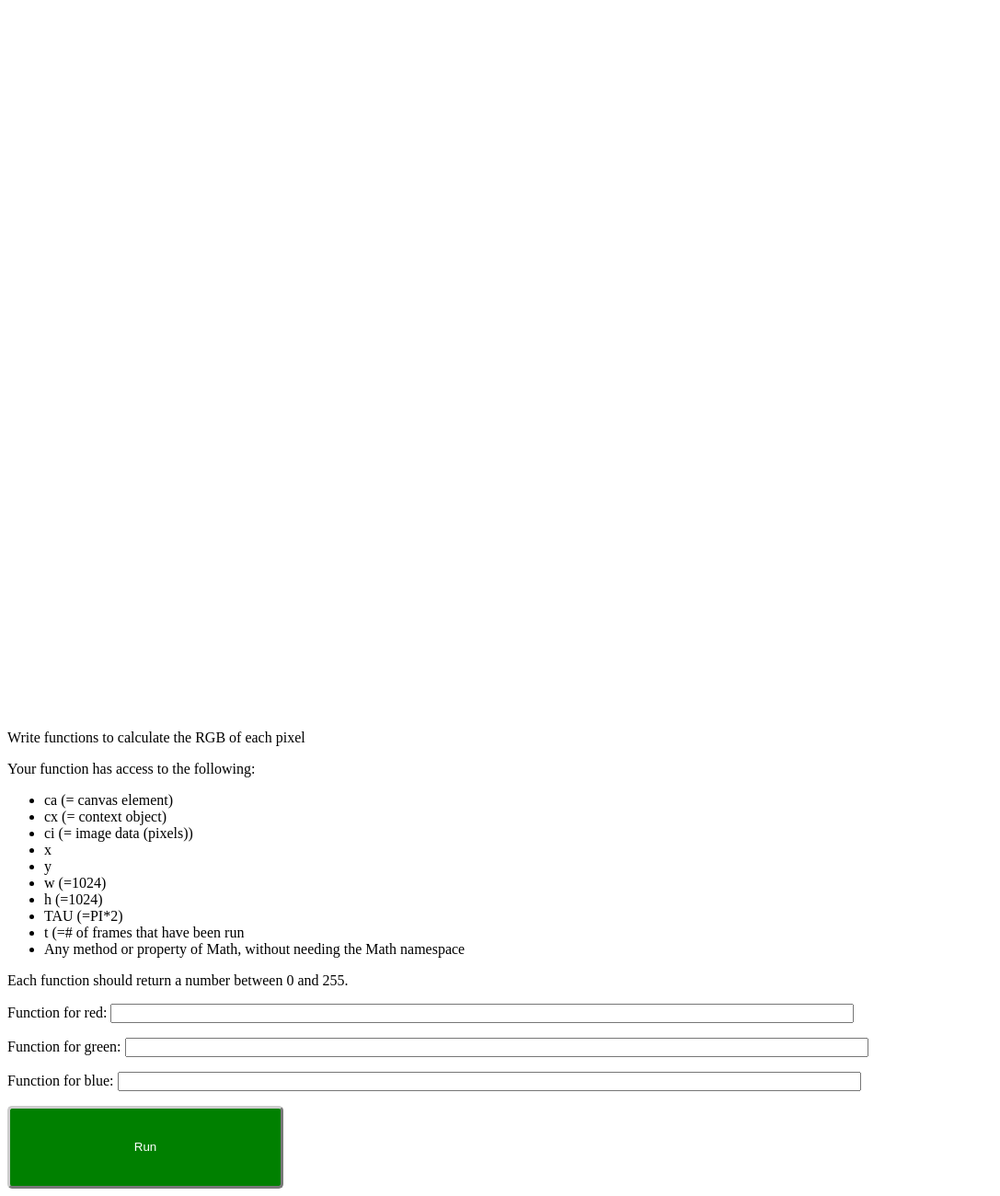
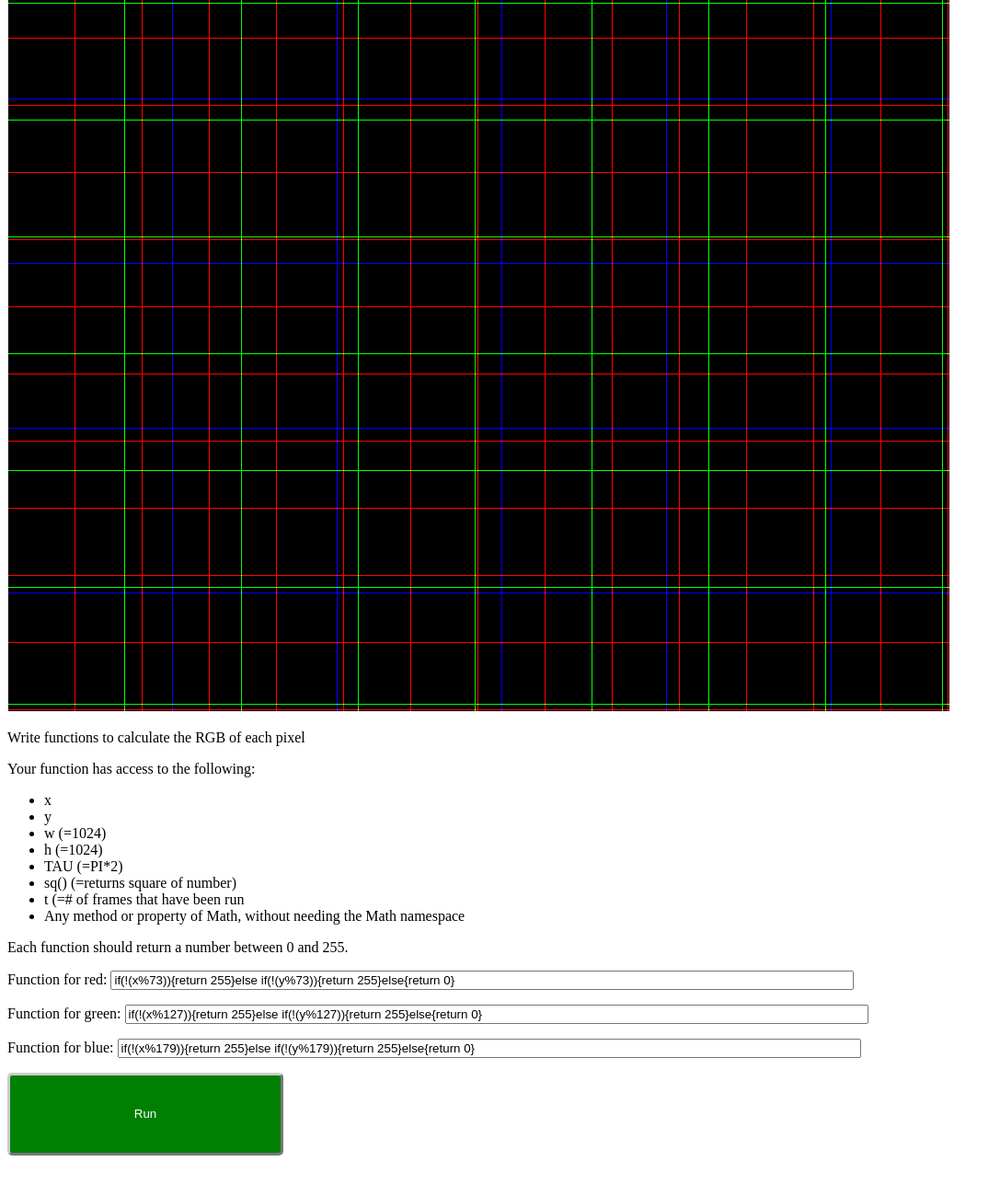
Before and after one commit to dethe/imagetoy, a plain HTML site: page index.html in a window 1280 px wide. Shown: the part 331-1631 px from the top of the page at 92% size, without its empty margins (0-1087 px from the left). After the commit the page ends 1595 px from the top, so only its background shows below. Drawn offline with Linux system fonts and the light colour scheme.

Commit message:
added fragment-based persistence

```diff
--- a/index.html
+++ b/index.html
@@ -20,32 +20,32 @@
 <body>
 	<h1>Image Toy</h1>
     <canvas width="1024" height="1024"></canvas>
+    <div class="controls">
         <p>Write functions to calculate the RGB of each pixel</p>
         <p>Your function has access to the following:
             <ul>
-            <li>ca (= canvas element)</li>
-            <li>cx (= context object)</li>
-            <li>ci (= image data (pixels))</li>
                 <li>x</li>
                 <li>y</li>
                 <li>w (=1024)</li>
                 <li>h (=1024)</li>
                 <li>TAU (=PI*2)</li>
+                <li>sq() (=returns square of number)</li>
                 <li>t (=# of frames that have been run</li>
                 <li>Any method or property of Math, without needing the Math namespace</li>
             </ul>
             Each function should return a number between 0 and 255.
         </p>
         <p>
-        Function for red: <input class="red" />
+            Function for red: <input class="red" value="if(!(x%73)){return 255}else if(!(y%73)){return 255}else{return 0}" />
         </p>
         <p>
-        Function for green: <input class="green" />
+            Function for green: <input class="green" value="if(!(x%127)){return 255}else if(!(y%127)){return 255}else{return 0}" />
         </p>
         <p>
-        Function for blue: <input class="blue" />
+            Function for blue: <input class="blue" value="if(!(x%179)){return 255}else if(!(y%179)){return 255}else{return 0}" />
         </p>
         <button class="run">Run</button>
+    </div>
     <script>
         var E = Math.E;
         var LN10 = Math.LN10;
@@ -68,6 +68,7 @@
         var max = Math.max;
         var min = Math.min;
         var pow = Math.pow;
+        var sq = function(x){ return x * x; };
         var random = Math.random;
         var round = Math.round;
         var sin = Math.sin;
@@ -84,6 +85,25 @@
             return document.body.querySelector(sel);
         };
 
+        function setHash(r,g,b){
+            var sep = '💋';
+            location.hash = '#' + encodeURIComponent(r + sep + g + sep + b);
+        }
+
+        var lastHash = '';
+
+        function parseHash(){
+            if (location.hash && location.hash !== lastHash){
+                lastHash = location.hash;
+                var code = decodeURIComponent(location.hash.slice(1)).split('💋');
+                if (code.length === 3){
+                    qs('.red').value = code[0];
+                    qs('.green').value = code[1];
+                    qs('.blue').value = code[2];
+                }
+            }
+        }
+
         function onRun(evt){
             console.log('running');
             var redText = qs('.red').value;
@@ -92,6 +112,7 @@
             var greenFunc = new Function('x,y,t',greenText);
             var blueText = qs('.blue').value;
             var blueFunc = new Function('x,y,t',blueText);
+            setHash(redText, greenText, blueText);
             var red, green, blue, idx;
             var alpha = 255;
             var t = 0;
@@ -109,8 +130,9 @@
             }
             cx.putImageData(ci,0,0);
         }
-
+        parseHash();
         qs('.run').addEventListener('click', onRun, false);
+        onRun();
     </script>
 </body>
 </html>
```
Lines whose indentation alone changed are shown as unchanged.
